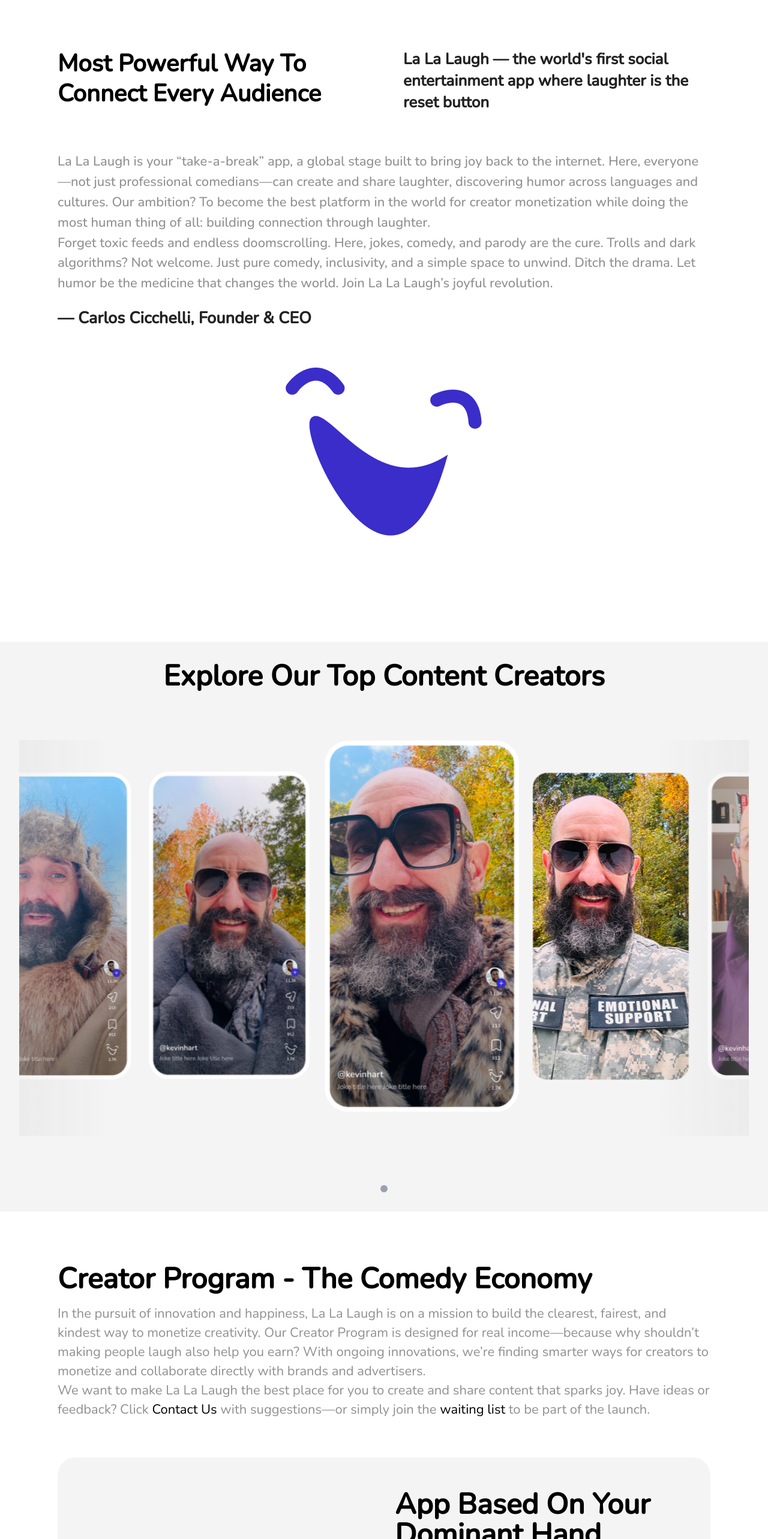
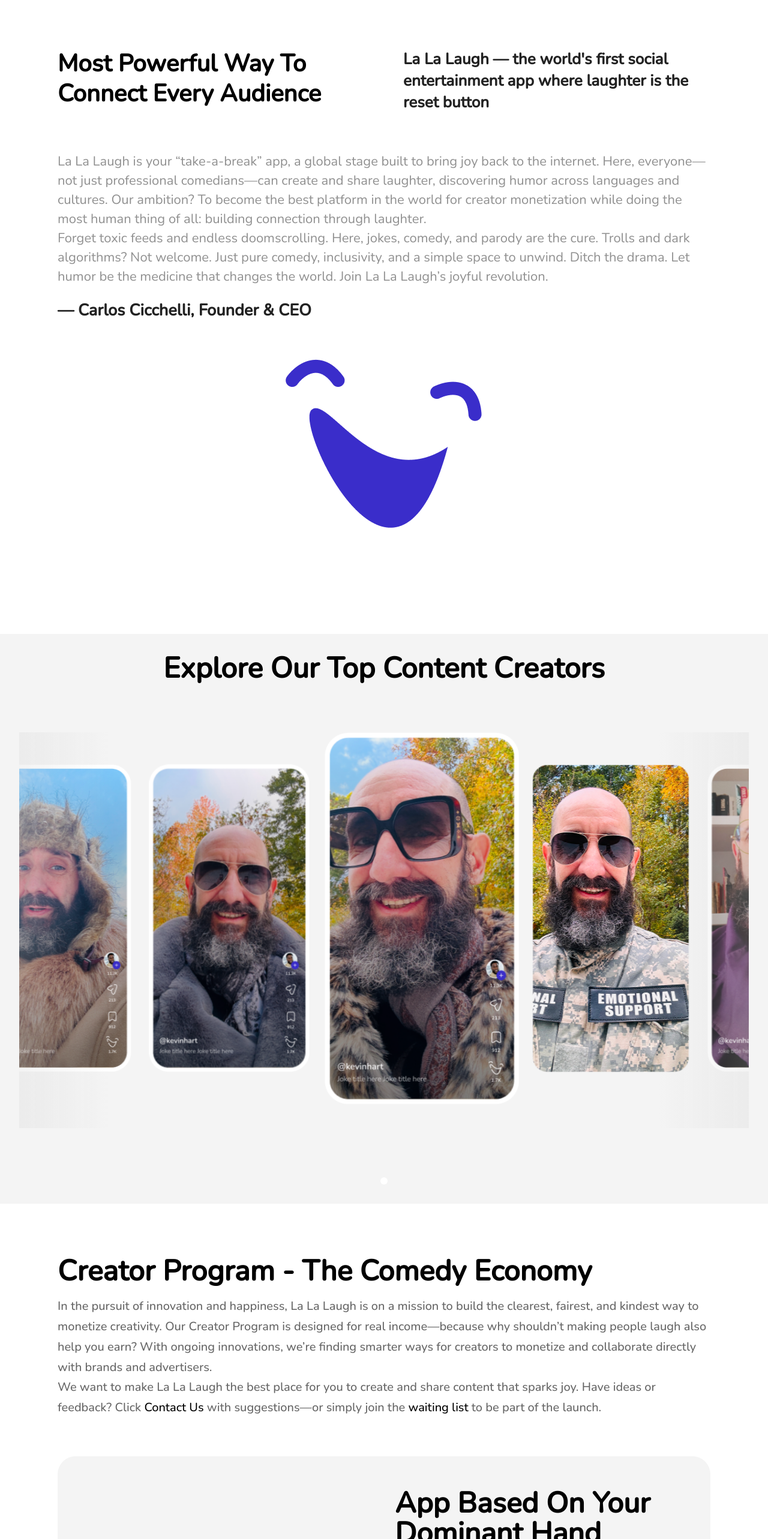
Before and after one commit to Scaleup-Pak/Landing-page-template, a React (Vite) app: page / in a window 1280 px wide. Shown: the part 1061-3627 px from the top of the page at 60% size. Built offline with nearby package versions, Linux system fonts and the light colour scheme; no server answers.

Commit message:
fix: Refactor text styles in About and Creators components for improved readability and consistency

```diff
--- a/src/components/About.tsx
+++ b/src/components/About.tsx
@@ -62,28 +62,14 @@ export function About() {
 
             <div className=" ">
               <p
-                style={{
-                  color: 'rgba(34, 34, 34, 0.50)',
-                  fontFamily: 'Nunito',
-                  fontSize: '22px',
-                  fontStyle: 'normal',
-                  fontWeight: 500,
-                  lineHeight: '33.8px',
-                }}
-                className="text-center md:text-left"
+              style={{ fontFamily: "Nunito, sans-serif" }}
+                className="text-left text-[#22222280]    sm:text-lg md:text-xl lg:text-[22px]    leading-relaxed md:leading-8"
               >
                 La La Laugh is your “take-a-break” app, a global stage built to bring joy back to the internet. Here, everyone—not just professional comedians—can create and share laughter, discovering humor across languages and cultures. Our ambition? To become the best platform in the world for creator monetization while doing the most human thing of all: building connection through laughter.
               </p>
               <p
-                style={{
-                  color: 'rgba(34, 34, 34, 0.50)',
-                  fontFamily: 'Nunito',
-                  fontSize: '22px',
-                  fontStyle: 'normal',
-                  fontWeight: 500,
-                  lineHeight: '33.8px',
-                }}
-                className="text-center md:text-left"
+            style={{ fontFamily: "Nunito, sans-serif" }}
+                className="text-left text-[#22222280]    sm:text-lg md:text-xl lg:text-[22px]    leading-relaxed md:leading-8"
               >
                 Forget toxic feeds and endless doomscrolling. Here, jokes, comedy, and parody are the cure. Trolls and dark algorithms? Not welcome. Just pure comedy, inclusivity, and a simple space to unwind. Ditch the drama. Let humor be the medicine that changes the world. Join La La Laugh’s joyful revolution.
               </p>
--- a/src/components/Carousel.tsx
+++ b/src/components/Carousel.tsx
@@ -157,7 +157,7 @@ return (
           className={`transition-all duration-300 rounded-full ${
             index === selectedIndex
               ? 'w-8 h-3 bg-blue-600'
-              : 'w-3 h-3 bg-gray-400 hover:bg-gray-500'
+              : 'w-3 h-3 bg-[#FFFFFF] '
           }`}
           aria-label={`Go to slide ${index + 1}`}
         />
--- a/src/components/Creators.tsx
+++ b/src/components/Creators.tsx
@@ -22,8 +22,15 @@ export function Creators() {
                 Creator Program - The Comedy Economy{" "}
               </h4>
               <p
-                style={{ fontFamily: "Nunito, sans-serif" }}
-                className="text-left text-[#22222280]    sm:text-lg md:text-xl lg:text-[22px]    leading-relaxed md:leading-8"
+                   style={{
+                  color: 'rgba(0, 0, 0, 0.60)',
+                  fontFamily: 'Nunito',
+                  fontSize: '20px',
+                  fontStyle: 'normal',
+                  fontWeight: 500,
+                  lineHeight: '33.8px',
+                }}
+                className="text-center md:text-left"
               >
                 In the pursuit of innovation and happiness, La La Laugh is on a
                 mission to build the clearest, fairest, and kindest way to
@@ -34,8 +41,15 @@ export function Creators() {
                 advertisers.
               </p>
               <p
-                style={{ fontFamily: "Nunito, sans-serif" }}
-                className="text-left text-[#22222280]    sm:text-lg md:text-xl lg:text-[22px]    leading-relaxed md:leading-8"
+                    style={{
+                  color: 'rgba(0, 0, 0, 0.60)',
+                  fontFamily: 'Nunito',
+                  fontSize: '20px',
+                  fontStyle: 'normal',
+                  fontWeight: 500,
+                  lineHeight: '33.8px',
+                }}
+                className="text-center md:text-left"
               >
                 We want to make La La Laugh the best place for you to create and
                 share content that sparks joy. Have ideas or feedback? Click{" "}
```
